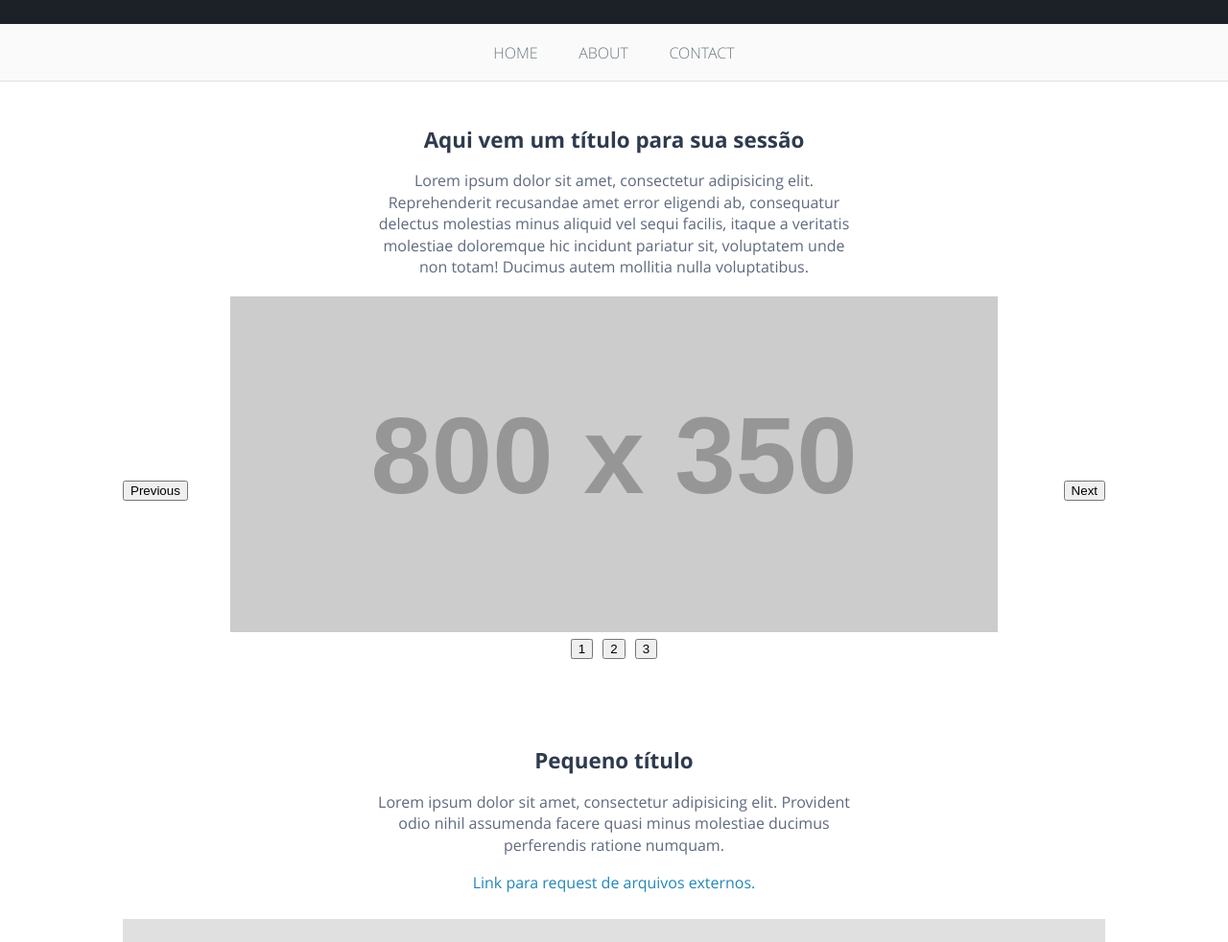
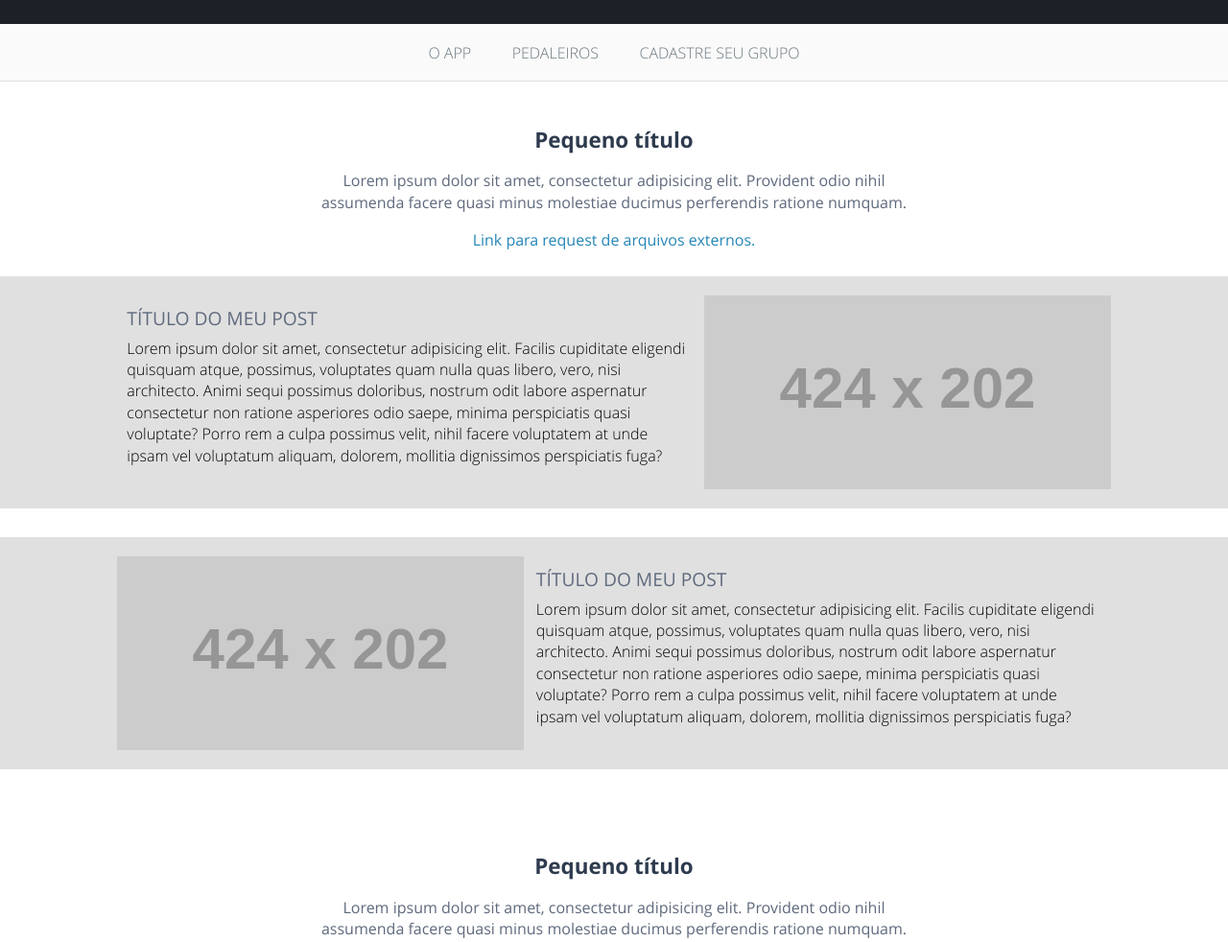
Before and after one commit to Pedalai/landing-page, a website: page index.html in a window 1280 px wide. Shown: the part 320-1302 px from the top of the page at 96% size. Drawn offline with Linux system fonts and the light colour scheme; placeholder pictures from the web are drawn by us.

Commit message:
Some adjusts to structure - #2

```diff
--- a/index.html
+++ b/index.html
@@ -66,53 +66,75 @@
 </head>
 
 <body>
-  <a id="fork-github" class="fork-github" href="https://github.com/thulioph/catrina" target="_blank">
+  <a id="fork-github" class="fork-github" href="https://github.com/pedalai/app" target="_blank">
     <img src="https://camo.githubusercontent.com/652c5b9acfaddf3a9c326fa6bde407b87f7be0f4/68747470733a2f2f73332e616d617a6f6e6177732e636f6d2f6769746875622f726962626f6e732f666f726b6d655f72696768745f6f72616e67655f6666373630302e706e67" alt="Fork me on GitHub" data-canonical-src="https://s3.amazonaws.com/github/ribbons/forkme_right_orange_ff7600.png">
   </a>
 
   <header class="header-primary">
-    <h1 class="logo"> Catrina </h1>
+    <h1 class="logo"> Pedalai </h1>
 
     <nav id="nav-primary" class="nav-primary">
       <ul class="nav-list">
         <li class="nav-item">
-          <a href="#home" class="nav-link" title="Home">Home</a>
+          <a href="#app" class="nav-link" title="O App">O App</a>
         </li>
 
         <li class="nav-item">
-          <a href="#about" class="nav-link" title="About">About</a>
+          <a href="#group" class="nav-link" title="Pedaleiros">Pedaleiros</a>
         </li>
 
         <li class="nav-item">
-          <a href="#contact" class="nav-link" title="Contact">Contact</a>
+          <a href="#contact" class="nav-link" title="Cadastre seu Grupo">Cadastre seu Grupo</a>
         </li>
       </ul>
     </nav>
   </header>
 
   <main id="main" class="main">
-    <section id="home" class="section home">
-      <h2 class="section-title">Aqui vem um título para sua sessão</h2>
+    <section id="app" class="section app">
+      <h2 class="section-title">Pequeno título</h2>
       <p class="section-description">
-        Lorem ipsum dolor sit amet, consectetur adipisicing elit. Reprehenderit recusandae amet error eligendi ab, consequatur delectus molestias minus aliquid vel sequi facilis, itaque a veritatis molestiae doloremque hic incidunt pariatur sit, voluptatem unde non totam! Ducimus autem mollitia nulla voluptatibus.
+        Lorem ipsum dolor sit amet, consectetur adipisicing elit. Provident odio nihil assumenda facere quasi minus molestiae ducimus perferendis ratione numquam.
       </p>
 
-      <div id="slide" class="slide-primary">
-        <figure class="slide-image">
-          <img src="http://dummyimage.com/800x350/4d494d/686a82.gif&text=placeholder+image" alt="placeholder+image">
+      <a href="request.html" class="link request" title="Clique para fazer a requisição de um arquivo externo">
+        Link para request de arquivos externos.
+      </a>
+
+      <div id="request"></div>
+
+      <article class="post">
+        <div class="post-content">
+          <h3>Título do meu post</h3>
+          <p>
+            Lorem ipsum dolor sit amet, consectetur adipisicing elit. Facilis cupiditate eligendi quisquam atque, possimus, voluptates quam nulla quas libero, vero, nisi architecto. Animi sequi possimus doloribus, nostrum odit labore aspernatur consectetur non ratione asperiores odio saepe, minima perspiciatis quasi voluptate? Porro rem a culpa possimus velit, nihil facere voluptatem at unde ipsam vel voluptatum aliquam, dolorem, mollitia dignissimos perspiciatis fuga?
+          </p>
+        </div>
+
+        <figure class="post-image">
+          <img src="http://dummyimage.com/424x202/4d494d/686a82.gif&text=placeholder+image" alt="placeholder+image">
+
+          <figcaption>Legenda da imagem</figcaption>
+        </figure>
+      </article>
+
+      <article class="post">
+        <figure class="post-image">
+          <img src="http://dummyimage.com/424x202/4d494d/686a82.gif&text=placeholder+image" alt="placeholder+image">
+
+          <figcaption>Legenda da imagem</figcaption>
         </figure>
 
-        <figure class="slide-image">
-          <img src="http://dummyimage.com/800x350/4d494d/686a82.gif&text=placeholder+image" alt="placeholder+image">
-        </figure>
-
-        <figure class="slide-image">
-          <img src="http://dummyimage.com/800x350/4d494d/686a82.gif&text=placeholder+image" alt="placeholder+image">
-        </figure>
-      </div>
+        <div class="post-content">
+          <h3>Título do meu post</h3>
+          <p>
+            Lorem ipsum dolor sit amet, consectetur adipisicing elit. Facilis cupiditate eligendi quisquam atque, possimus, voluptates quam nulla quas libero, vero, nisi architecto. Animi sequi possimus doloribus, nostrum odit labore aspernatur consectetur non ratione asperiores odio saepe, minima perspiciatis quasi voluptate? Porro rem a culpa possimus velit, nihil facere voluptatem at unde ipsam vel voluptatum aliquam, dolorem, mollitia dignissimos perspiciatis fuga?
+          </p>
+        </div>
+      </article>
     </section>
 
-    <section id="about" class="section about">
+    <section id="group" class="section app">
       <h2 class="section-title">Pequeno título</h2>
       <p class="section-description">
         Lorem ipsum dolor sit amet, consectetur adipisicing elit. Provident odio nihil assumenda facere quasi minus molestiae ducimus perferendis ratione numquam.
```
